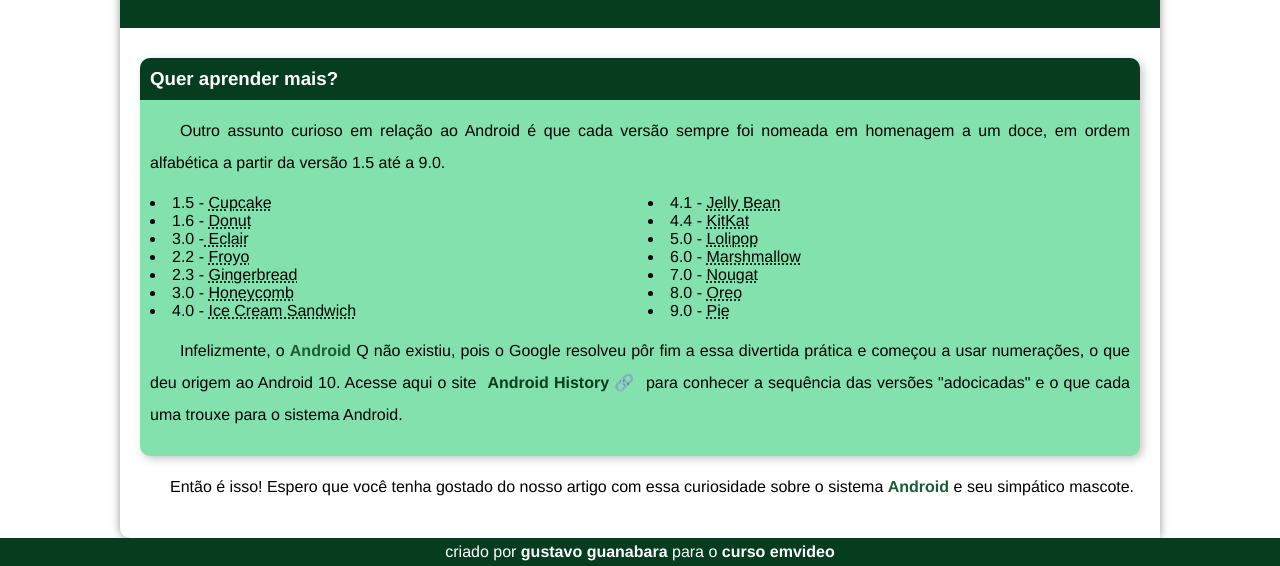
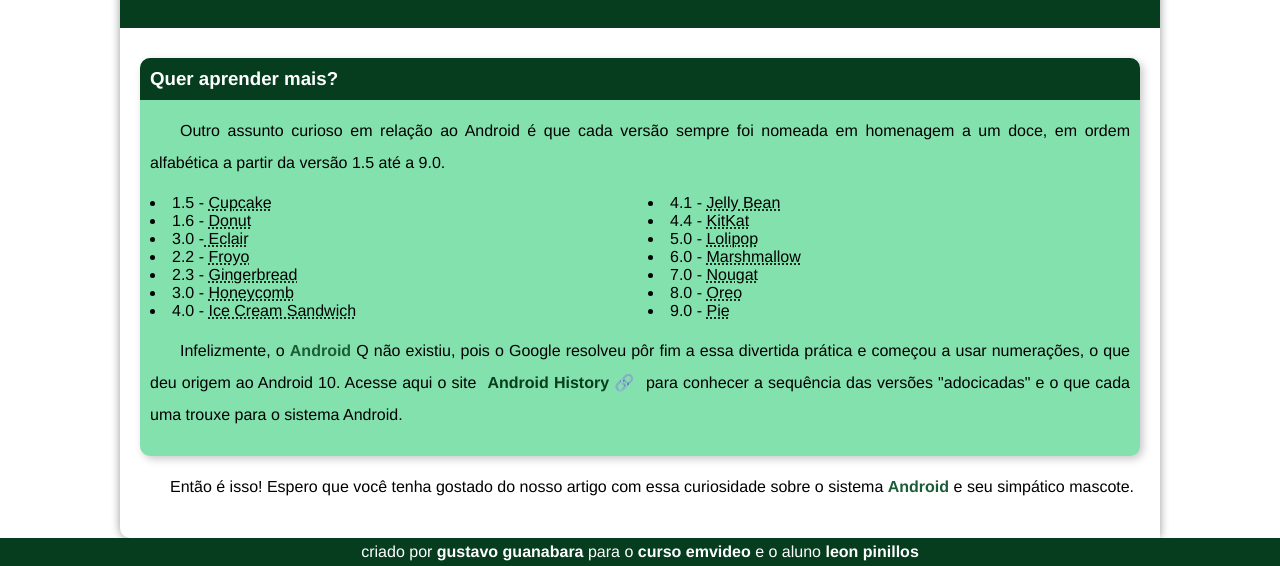
Before and after one commit to leonpinillos/projeto-androide, a plain HTML site: page index.html in a window 1280 px wide. Shown: the part 2368-2934 px from the top of the page. Drawn offline with Linux system fonts and the light colour scheme.

Commit message:
mudei o footer

```diff
--- a/index.html
+++ b/index.html
@@ -80,7 +80,7 @@
         </article>
     </main>
     <footer>
-        <p>criado por <a href="https://gustavoguanabara.github.io/" target="_blank">gustavo guanabara</a> para o <a href="https://www.youtube.com/c/CursoemV%C3%ADdeo" target="_blank">curso emvideo</a></p>
+        <p>criado por <a href="https://gustavoguanabara.github.io/" target="_blank">gustavo guanabara</a> para o <a href="https://www.youtube.com/c/CursoemV%C3%ADdeo" target="_blank">curso emvideo</a> e o aluno <a href="https://github.com/leonpinillos" target="_blank">leon pinillos</a></p>
     </footer>
 </body>
 </html>
```
